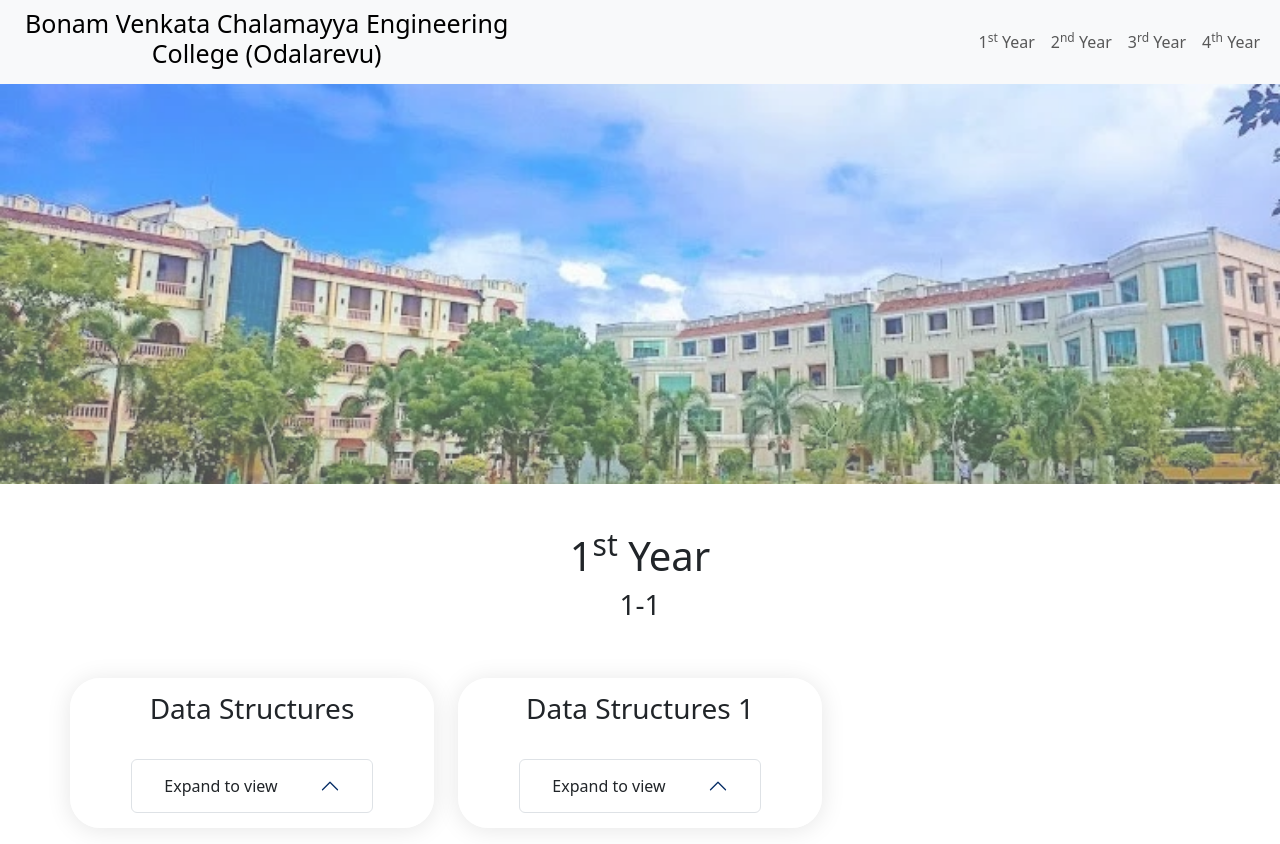
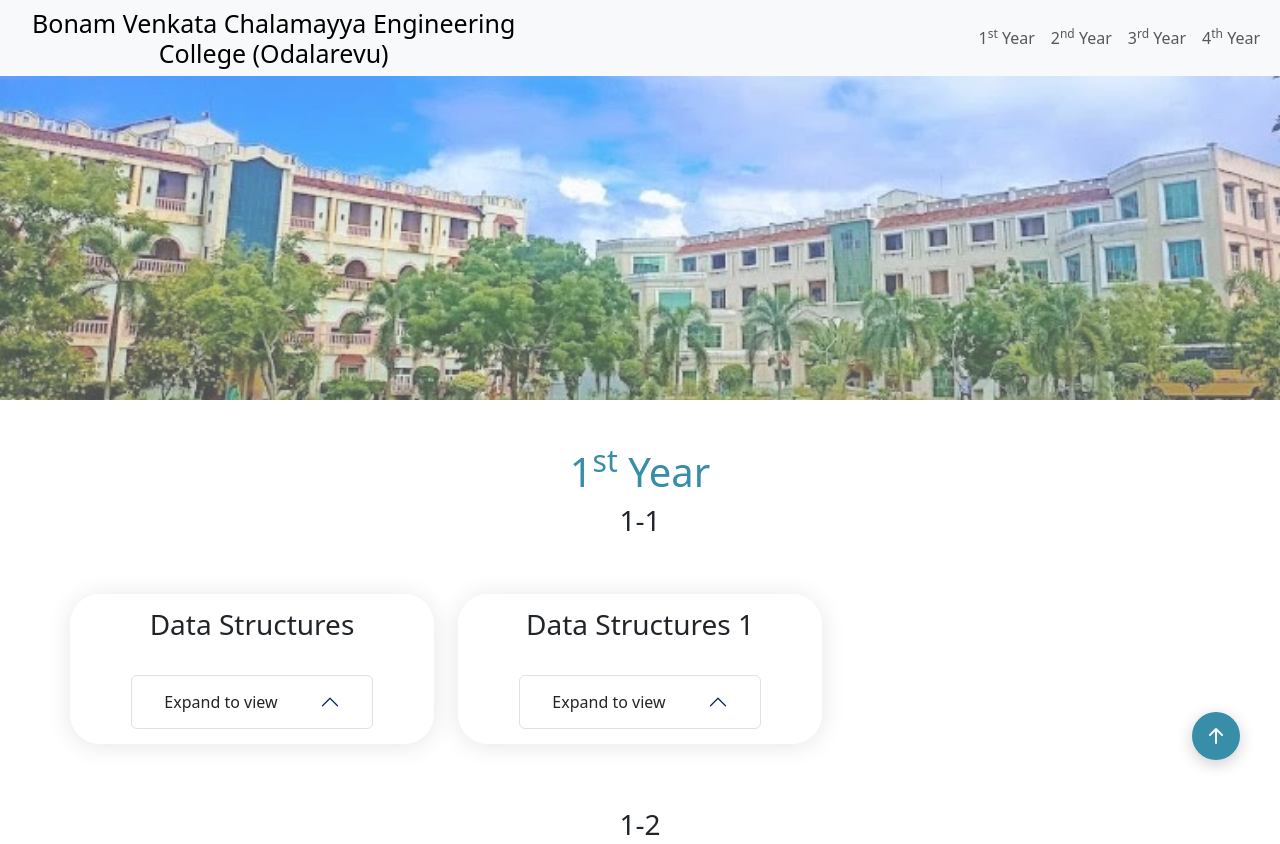
Before and after one commit to harshith06-R/BVC_CSE, a plain HTML site: page index.html in a window 1280 px wide. Shown: the top 844 px of the page. Drawn offline with nearby package versions, Linux system fonts and the light colour scheme.

Commit message:
changes bvc

```diff
--- a/BVC.css
+++ b/BVC.css
@@ -7,6 +7,10 @@
 }
 .text-align {
     text-align: center;
+}
+
+.color {
+    color:#388da8
 }
 
 /* Header Styles */
@@ -37,9 +41,37 @@
   color: inherit;
 }
 
-/* Optional: Prevent background on active state */
 .accordion-button:not(.collapsed) {
   background-color: transparent !important;
   color: inherit;
   box-shadow: none;
 }
+
+.backToTop, .scroll-top {
+    position: fixed;
+    bottom: 40px;
+    right: 40px;
+    z-index: 9999;
+    width: 48px;
+    height: 48px;
+    border-radius: 50%;
+    font-size: 2rem;
+    background: #388da8;
+    color: #fff;
+    border: none;
+    box-shadow: 0 4px 16px rgba(0,0,0,0.2);
+    transition: background 0.2s, box-shadow 0.2s;
+    display: none;
+    cursor: pointer;
+    align-items: center;
+    justify-content: center;
+    text-decoration: none;
+}
+.backToTop.show, .scroll-top.show {
+    display: flex;
+}
+.backToTop:hover, .scroll-top:hover {
+    background: #084298;
+    color: #fff;
+}
+/*------
--- /dev/null
+++ b/BVC.js
@@ -0,0 +1,9 @@
+document.addEventListener("DOMContentLoaded", function() {
+    window.onscroll = function() {
+        document.getElementById('backToTop').style.display =
+            (document.body.scrollTop > 200 || document.documentElement.scrollTop > 200) ? 'block' : 'none';
+    };
+    document.getElementById('backToTop').onclick = function() {
+        window.scrollTo({top: 0, behavior: 'smooth'});
+    };
+});
--- a/index.html
+++ b/index.html
@@ -7,15 +7,28 @@
     <title>BVC</title>
     <link href="https://cdn.jsdelivr.net/npm/bootstrap@5.3.3/dist/css/bootstrap.min.css" rel="stylesheet">
     <script src="https://cdn.jsdelivr.net/npm/bootstrap@5.3.3/dist/js/bootstrap.bundle.min.js"></script>
+    <link rel="stylesheet" href="https://cdn.jsdelivr.net/npm/bootstrap-icons@1.11.3/font/bootstrap-icons.css">
+
+
     <link rel="stylesheet" href="BVC.css">
+    <script src="BVC.js"></script>
+
 </head>
 
 <body>
-    <header class="header">
-        <nav class="navbar navbar-expand-sm bg-light">
-            <h2 class="overlay-txt text-align col-sm-5">Bonam Venkata Chalamayya Engineering College (Odalarevu)</h2>
+    <header class="header col-sm-12">
+        <nav class="navbar navbar-expand-sm bg-light fixed-top">
             <div class="container-fluid">
-                <!-- Links -->
+                <h2 class="overlay-txt text-align col-sm-5 mb-0">Bonam Venkata Chalamayya Engineering College
+                    (Odalarevu)</h2>
+                <!-- Toggler button for mobile -->
+                <button class="navbar-toggler" type="button" data-bs-toggle="collapse"
+                    data-bs-target="#navbarNavDropdown" aria-controls="navbarNavDropdown" aria-expanded="false"
+                    aria-label="Toggle navigation">
+                    <span class="navbar-toggler-icon"></span>
+                </button>
+                <!-- Collapsible links -->
+                <div class="collapse navbar-collapse" id="navbarNavDropdown">
                     <ul class="navbar-nav ms-auto">
                         <li class="nav-item">
                             <a class="nav-link" href="#1styear">1<sup>st</sup> Year</a>
@@ -31,14 +44,17 @@
                         </li>
                     </ul>
                 </div>
+            </div>
         </nav>
     </header>
+    <section class="">
         <div class="container-fluid no-padding">
             <img class="image-container col-sm-12" src="images/bvc.jpg">
         </div>
+    </section>
     <section id="1styear">
         <div class="container">
-            <h1 class="text-align mt-5">1<sup>st</sup> Year</h1>
+            <h1 class="text-align mt-5 color">1<sup>st</sup> Year</h1>
             <div class="row g-5 ">
                 <h3 class="text-align ">1-1</h3>
                 <div class="col-sm-4 datastructures1">
@@ -162,7 +178,7 @@
     </section>
     <section id="2ndyear">
         <div class="container">
-            <h1 class="text-align mt-5">2<sup>nd</sup> Year</h1>
+            <h1 class="text-align mt-5 color">2<sup>nd</sup> Year</h1>
 
             <div class="row g-5 ">
                 <h3 class="text-align ">2-1</h3>
@@ -234,8 +250,11 @@
 
         </div>
     </section>
-
-    </div>
+    <!-- <button type="button" id="backToTop" class="btn btn-primary backToTop">
+        &#8679;
+    </button> -->
+    <a href="#" id="backToTop" class="scroll-top d-flex align-items-center justify-content-center active"><i
+            class="bi bi-arrow-up-short"></i></a>
 </body>
 
 </html>
```
Lines whose indentation alone changed are shown as unchanged.
